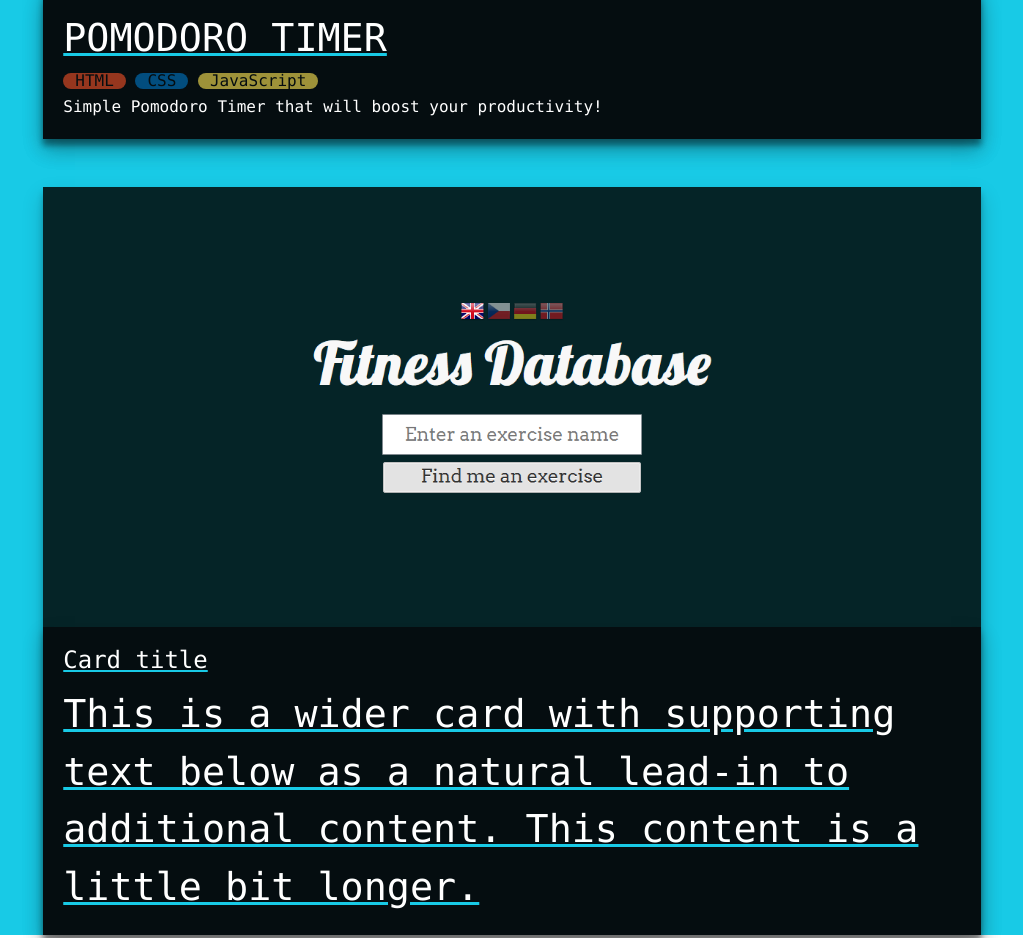
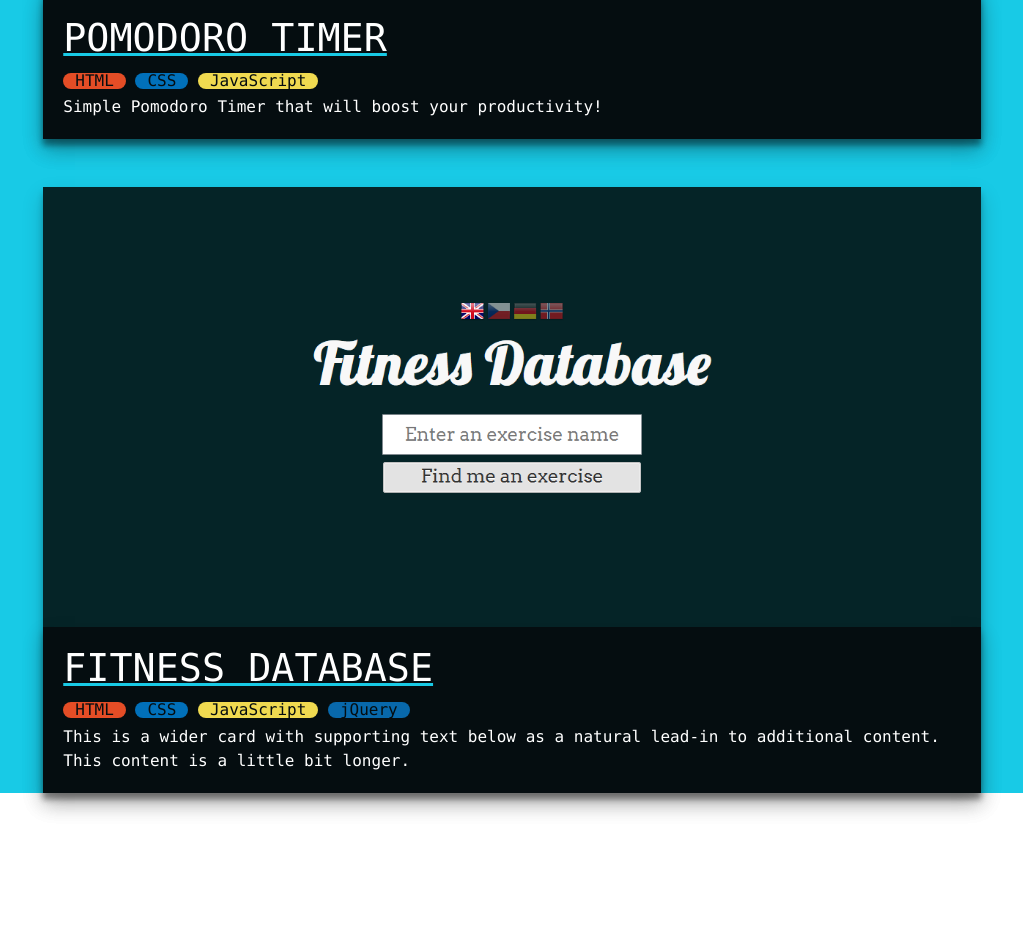
Before and after one commit to oskarwilczynski/portfolio-site, a plain HTML site: page index.html in a window 1280 px wide. Shown: the part 1993-2931 px from the top of the page, without its empty margins (128-1151 px from the left). After the commit the page ends 2834 px from the top, so only its background shows below. Drawn offline with nearby package versions, Linux system fonts and the light colour scheme.

Commit message:
Added buttons to second card

```diff
--- a/index.html
+++ b/index.html
@@ -109,16 +109,20 @@
             <img class="card-img-top projects-img" src="./images/pomodoro-demo.png">
             <div class="card-body projects-card">
                 <h4 class="card-title projects-card-title">POMODORO TIMER</h4>
-                <a href="#" class="btn btn-primary disabled projects-btn" role="button" aria-disabled="true" style="background-color: #E44D26;">HTML</a>
-                <a href="#" class="btn btn-primary disabled projects-btn" role="button" aria-disabled="true" style="background-color: #0170BA;">CSS</a>
-                <a href="#" class="btn btn-primary disabled projects-btn" role="button" aria-disabled="true" style="background-color: #F0DA50;">JavaScript</a>
+                <button type="button" class="btn btn-primary projects-btn" style="background-color: #E44D26;">HTML</button>
+                <button type="button" class="btn btn-primary projects-btn" style="background-color: #0170BA;">CSS</button>
+                <button type="button" class="btn btn-primary projects-btn" style="background-color: #F0DA50;">JavaScript</button>
                 <p class="card-text">Simple Pomodoro Timer that will boost your productivity!</p>
             </div>
         </div>
         <div class="card w-75 mb-5 mx-auto projects-card">
             <img class="card-img-top projects-img" src="./images/fitness-demo.png">
-            <div class="card-body projects-card projects-card-title">
-                <h4 class="card-title">Card title</h4>
+            <div class="card-body projects-card">
+                <h4 class="card-title projects-card-title">FITNESS DATABASE</h4>
+                <button type="button" class="btn btn-primary projects-btn" style="background-color: #E44D26;">HTML</button>
+                <button type="button" class="btn btn-primary projects-btn" style="background-color: #0170BA;">CSS</button>
+                <button type="button" class="btn btn-primary projects-btn" style="background-color: #F0DA50;">JavaScript</button>
+                <button type="button" class="btn btn-primary projects-btn" style="background-color: #0868AB;">jQuery</button>
                 <p class="card-text">This is a wider card with supporting text below as a natural lead-in to additional content. This content is a little bit longer.</p>
             </div>
         </div>
```
